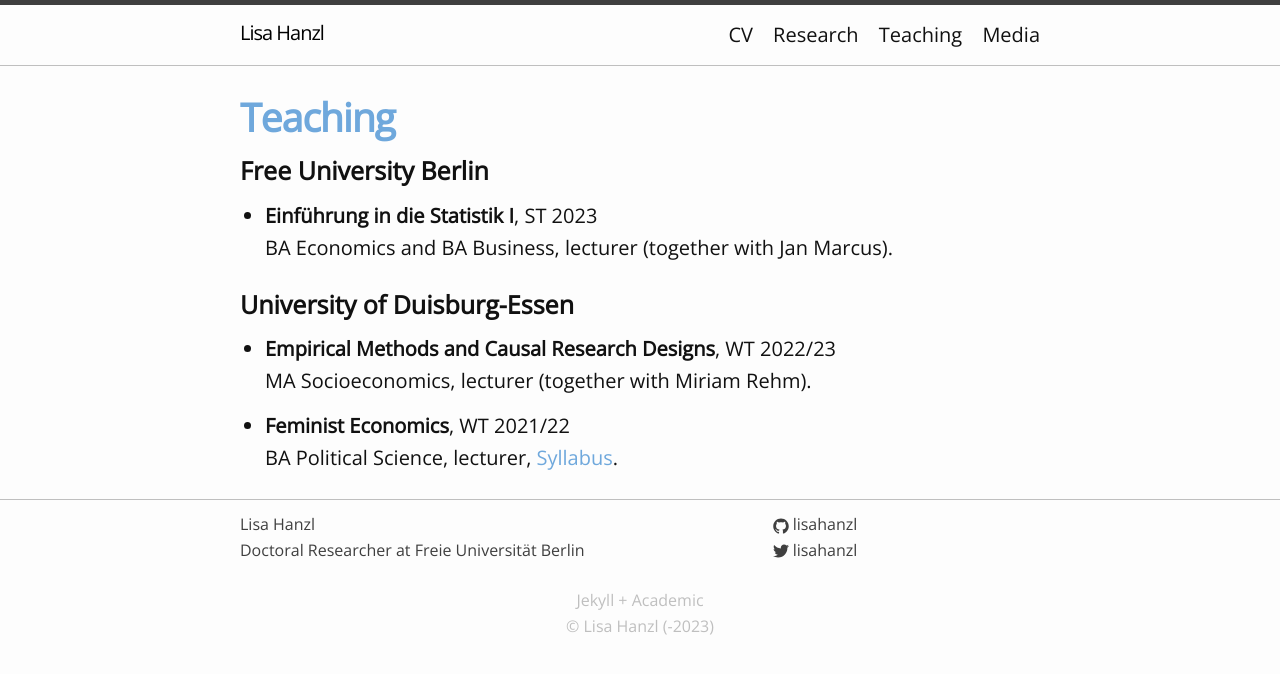
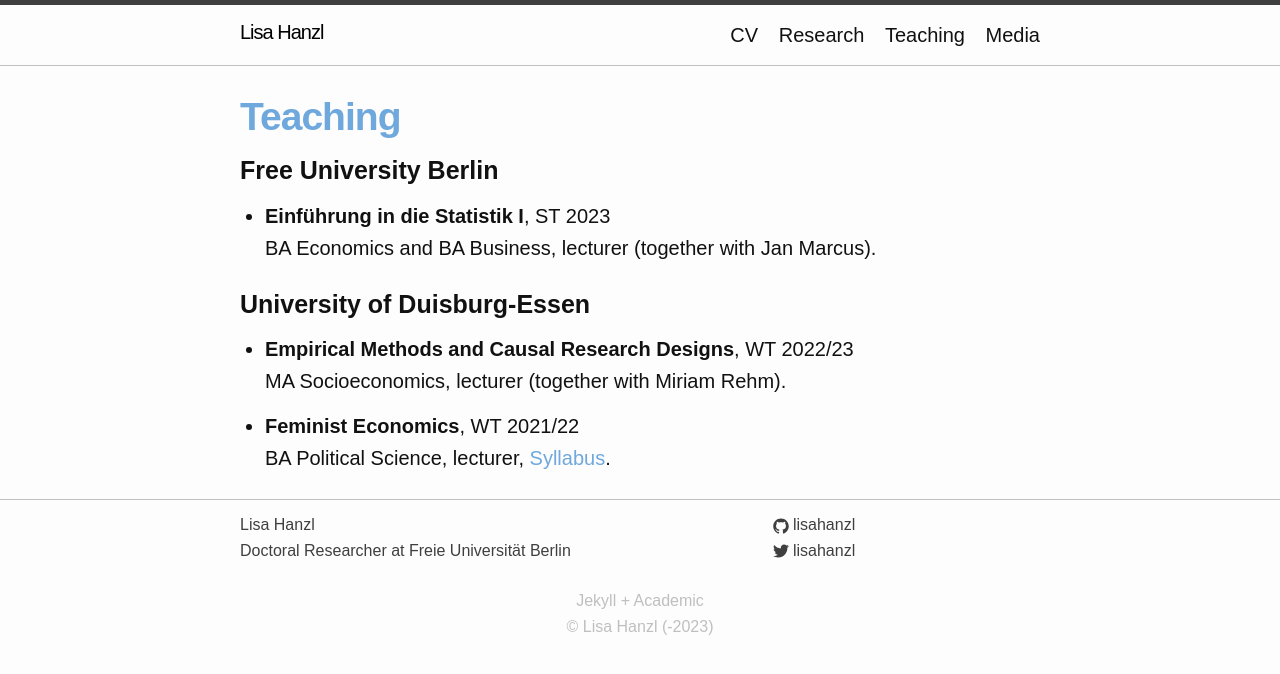
Before and after one commit to lisahanzl/lisahanzl.github.io, a Jekyll site: the page built from 02_teaching.md, in a window 1280 px wide. Shown: the top 674 px of the page. Built offline with Jekyll 4.4.1, drawn with Linux system fonts in a browser that asks for light colours.

Commit message:
change font

```diff
--- a/assets/main.scss
+++ b/assets/main.scss
@@ -7,14 +7,14 @@
 
 // Our variables
 // $base-font-family: "Open Sans", sans-serif;
-$base-font-family: "Open Sans", light;
+$base-font-family: 'Montserrat', sans-serif;
 $base-font-size:   18px;
 $base-font-weight: 300;
 $small-font-size:  $base-font-size * 0.95;
 $base-line-height: 1.5;
 
-$alt-font-family: "Open Sans", Light, sans-serif;
-$alt-font-weight: light;
+$alt-font-family: 'Montserrat', sans-serif;
+$alt-font-weight: bold;
 
 $spacing-unit:     25px;
 
```
